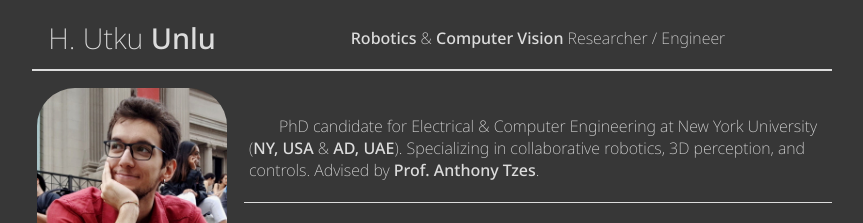
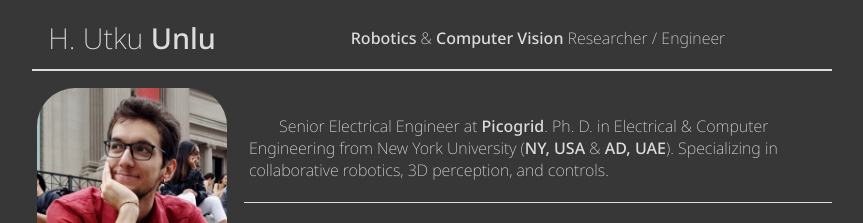
Before and after one commit to h-utkuunlu/h-utkuunlu.github.io, a plain HTML site: page index.html in a window 1280 px wide. Shown: the top 223 px of the page, without its empty margins (208-1071 px from the left). Drawn offline with Linux system fonts and the light colour scheme.

Commit message:
Update with new info

```diff
--- a/index.html
+++ b/index.html
@@ -20,10 +20,9 @@
     </div>
     <div class="div-bio">
       <p class="indent">
-        PhD candidate for Electrical & Computer Engineering at New York University
+        Senior Electrical Engineer at <a href="https://picogrid.com" target="_blank" rel="noopener noreferrer">Picogrid</a>. Ph. D. in Electrical & Computer Engineering from New York University
         (<a href="https://engineering.nyu.edu" target="_blank" rel="noopener noreferrer">NY, USA</a> & <a href="https://nyuad.nyu.edu" target="_blank" rel="noopener noreferrer">AD, UAE</a>).
-        Specializing in collaborative robotics, 3D perception, and controls. Advised by
-        <a href="https://nyuad.nyu.edu/en/academics/divisions/engineering/faculty/anthony-tzes.html" target="_blank" rel="noopener noreferrer">Prof. Anthony Tzes</a>.
+        Specializing in collaborative robotics, 3D perception, and controls.
     </div>
     <div class="div-links">
       <a href="https://www.linkedin.com/in/h-utku-unlu/" target="_blank" rel="noopener noreferrer">
```
